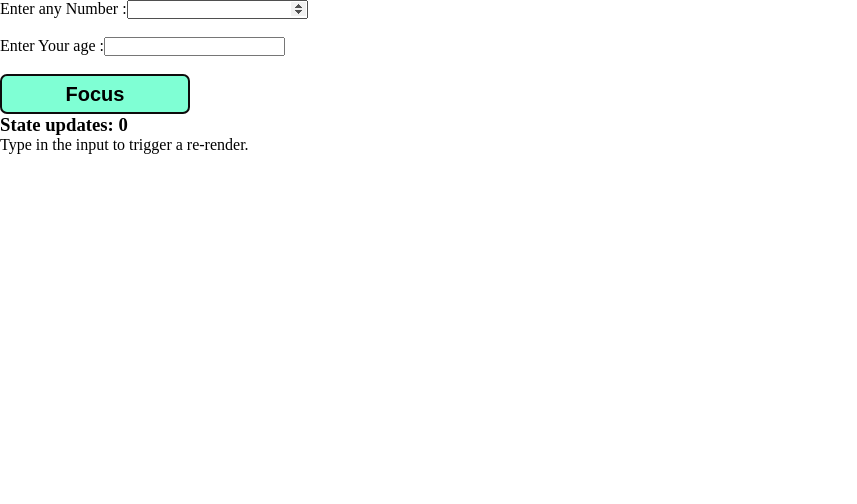
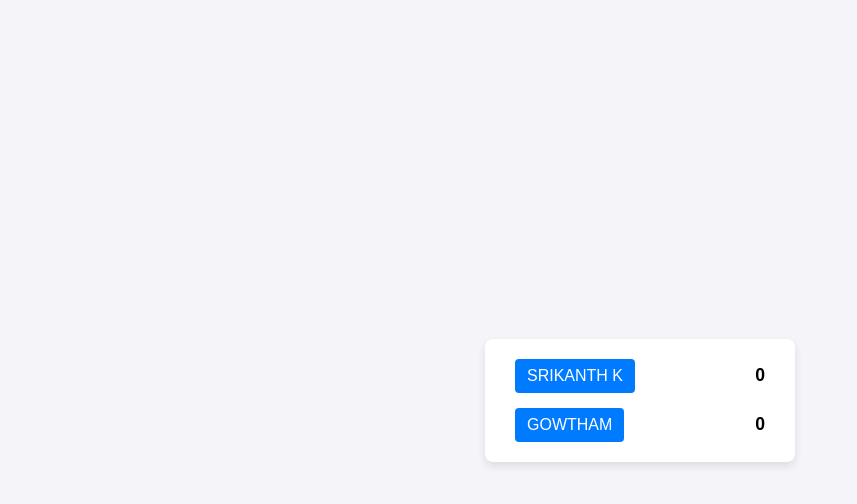
Before and after one commit to SRIKANTH-0001/react-vite, a React (Vite) app: page / in a window 1280 px wide. Shown: the top 504 px of the page, without its empty margins (0-857 px from the left). Built offline with nearby package versions, Linux system fonts and the light colour scheme.

Commit message:
UseReducer hook concept in ReactJs

```diff
--- a/src/App.jsx
+++ b/src/App.jsx
@@ -1,42 +1,57 @@
-import { useEffect, useRef, useState } from "react";
+import { useReducer } from "react";
+import './style.css'
+
+const initialScore=[
+    {
+        id:1,
+        score:0,
+        name:"SRIKANTH K"
+    },
+    {
+        id:2,
+        score:0,
+        name:"GOWTHAM"
+    }
+]
+
+const reducer=(state,action)=>{
+    switch(action.type){
+        case "INCREASE":
+            return state.map((player)=>{
+                if(player.id===action.id){
+                    return {...player,score:player.score+1};
+                }else{
+                    return player;
+                }
+            })
+        default:
+            return state;
+    }
+}
 
 function App(){
 
-    const [inputVal, setInputVal] = useState("");
+    const [score,dispatch]=useReducer(reducer,initialScore);
 
-    const count=useRef(0);
-
-    useEffect(()=>{
-        count.current=count.current+1;
-    })
-
-    const input=useRef();
-
-    const handleClick=()=>{
-        input.current.focus();
+    const handleClick=(player)=>{
+         dispatch({type:"INCREASE",id:player.id});
     }
-
 
     return(
         <>
-            <label >Enter any Number :
-                <input
-                    type="number"
-                    value={inputVal}
-                    onChange={(e)=>setInputVal(e.target.value)}
-                />
-            </label>
-            <br />
-            <br />
-            <label >Enter Your age :
-                <input type="number" ref={input}/>
-            </label><br /><br />
+            <div className="score-box">
+                {score.map((player)=>(
+                <div key={player.id} className="player-row">
+                    <label>
+                        <input type="button" value={player.name} onClick={()=>handleClick(player)}/>
+                    </label>
+                    {player.score}
+                </div>
+            ))}
+            </div>
 
-            <button onClick={()=>handleClick()}>Focus</button>
-            <h3>State updates: {count.current}</h3>
-            <p>Type in the input to trigger a re-render.</p>
         </>
     )
 }
 
-export default App;
+export default App
--- a/src/style.css
+++ b/src/style.css
@@ -3,16 +3,46 @@
     padding: 0;
 }
 
-button{
-    height: 40px;
-    width: 190px;
-    padding: 1px;
-    text-align: center;
-    font-size: 20px;
-    font-weight: bold;
-    border-radius: 7px;
-    border: 2px solid rgb(13, 11, 11);
-    color: black;
-    background-color: aquamarine;
 
+body {
+  font-family: Arial, sans-serif;
+  background-color: #f4f4f9;
+  display: flex;
+  justify-content: center;
+  align-items: center;
+  height: 100vh;
+  margin: 0;
 }
+
+.score-box {
+  background: white;
+  padding: 20px 30px;
+  border-radius: 8px;
+  box-shadow: 0 4px 8px rgba(0, 0, 0, 0.1);
+  display: flex;
+  flex-direction: column;
+  gap: 15px;
+  min-width: 250px;
+}
+
+.player-row {
+  display: flex;
+  justify-content: space-between;
+  align-items: center;
+  font-size: 1.1rem;
+  font-weight: bold;
+}
+
+.player-row input[type="button"] {
+  background-color: #007bff;
+  color: white;
+  border: none;
+  padding: 8px 12px;
+  border-radius: 4px;
+  cursor: pointer;
+  font-size: 1rem;
+}
+
+.player-row input[type="button"]:hover {
+  background-color: #0056b3;
+}
```
